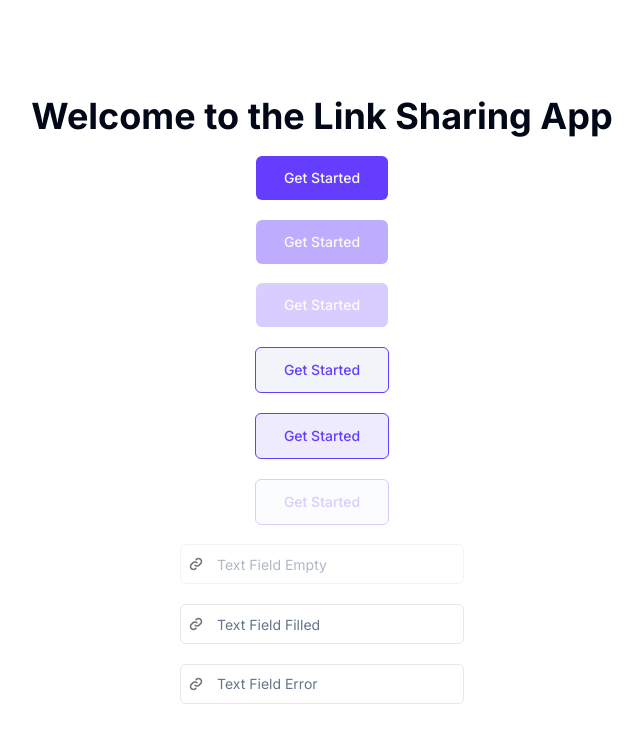
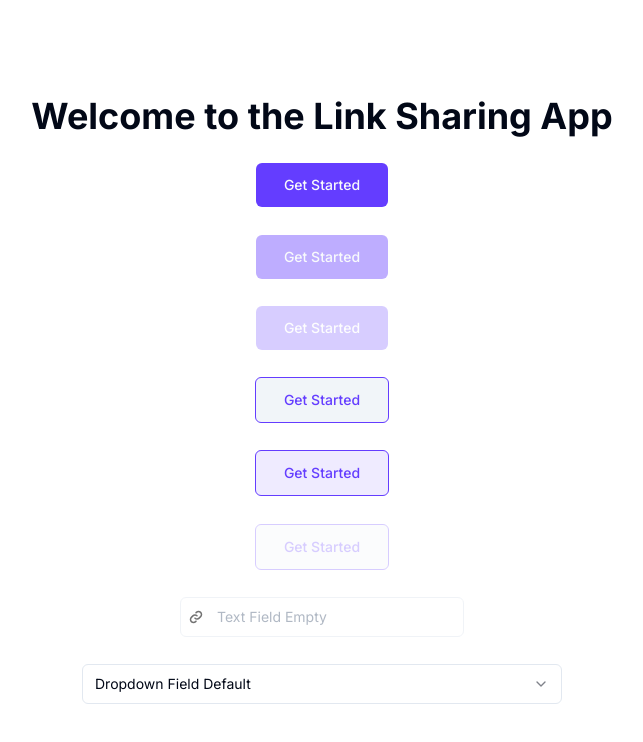
Before and after one commit to tatasadi/link-sharing-app, a Next.js app: page / in a window 1280 px wide. Shown: the top 742 px of the page, without its empty margins (318-961 px from the left). Built offline with nearby package versions, Linux system fonts and the light colour scheme.

Commit message:
add inputicon und select

```diff
--- a/app/page.tsx
+++ b/app/page.tsx
@@ -1,6 +1,14 @@
+import InputWithIcon from '@/components/ui/inputWithIcon'
 import { Button } from '@/components/ui/button'
-import { Input } from '@/components/ui/input'
+import { Input } from '@/components/ui/Input'
 import Image from 'next/image'
+import {
+	Select,
+	SelectContent,
+	SelectItem,
+	SelectTrigger,
+	SelectValue,
+} from '@/components/ui/select'
 
 export default function Home() {
 	return (
@@ -18,39 +26,17 @@ export default function Home() {
 			<Button variant="secondary" className="opacity-25">
 				Get Started
 			</Button>
-			<div className="flex relative">
-				<Input
-					type="text"
-					placeholder="Text Field Empty"
-					className="px-9 py-3 opacity-50"
-				/>
-				<img
-					src="/icon-arrow.svg"
-					className="absolute top-3 left-2"
-				/>
-			</div>
-			<div className="flex relative">
-				<Input
-					type="text"
-					placeholder="Text Field Filled"
-					className="cursor-pointer px-9 py-3 hover:border-royal-violet hover:box-shadow:0px 0px 32px 0px rgba(99, 60, 255, 0.25)"
-				/>
-				<img
-					src="/icon-arrow.svg"
-					className="absolute top-3 left-2"
-				/>
-			</div>
-			<div className="flex relative">
-				<Input
-					type="text"
-					placeholder="Text Field Error"
-					className="cursor-pointer px-9 py-3"
-				/>
-				<img
-					src="/icon-arrow.svg"
-					className="absolute top-3 left-2"
-				/>
-			</div>
+			<InputWithIcon />
+			<Select>
+				<SelectTrigger className="max-w-[30rem]">
+					<SelectValue placeholder="Dropdown Field Default" />
+				</SelectTrigger>
+				<SelectContent>
+					<SelectItem value="light">Item 1</SelectItem>
+					<SelectItem value="dark">Item 2</SelectItem>
+					<SelectItem value="system">Item 3</SelectItem>
+				</SelectContent>
+			</Select>
 		</main>
 	)
 }
--- a/components/ui/button.tsx
+++ b/components/ui/button.tsx
@@ -5,7 +5,7 @@ import { cva, type VariantProps } from 'class-variance-authority'
 import { cn } from '@/lib/utils'
 
 const buttonVariants = cva(
-	'inline-flex items-center justify-center whitespace-nowrap rounded-md text-sm font-medium ring-offset-background transition-colors focus-visible:outline-none focus-visible:ring-2 focus-visible:ring-ring focus-visible:ring-offset-2 disabled:pointer-events-none disabled:opacity-50',
+	'inline-flex items-center justify-center whitespace-nowrap rounded-md text-sm font-medium ring-offset-background transition-colors focus-visible:outline-none focus-visible:ring-2 focus-visible:ring-ring focus-visible:ring-offset-2 disabled:pointer-events-none disabled:opacity-25',
 	{
 		variants: {
 			variant: {
@@ -13,8 +13,6 @@ const buttonVariants = cva(
 					'bg-primary text-primary-foreground hover:bg-primary/90',
 				destructive:
 					'bg-destructive text-destructive-foreground hover:bg-destructive/90',
-				active: 'bg-lavender-dream',
-				disabled: 'bg-primary/25',
 				outline:
 					'border border-input bg-background hover:bg-accent hover:text-accent-foreground',
 				secondary:
--- a/components/ui/input.tsx
+++ b/components/ui/input.tsx
@@ -1,6 +1,6 @@
-import * as React from "react"
+import * as React from 'react'
 
-import { cn } from "@/lib/utils"
+import { cn } from '@/lib/utils'
 
 export interface InputProps
 	extends React.InputHTMLAttributes<HTMLInputElement> {}
@@ -11,15 +11,15 @@ const Input = React.forwardRef<HTMLInputElement, InputProps>(
 			<input
 				type={type}
 				className={cn(
-          "flex h-10 w-full rounded-md border border-input bg-background px-3 py-2 text-sm ring-offset-background file:border-0 file:bg-transparent file:text-sm file:font-medium placeholder:text-muted-foreground focus-visible:outline-none focus-visible:ring-2 focus-visible:ring-ring focus-visible:ring-offset-2 disabled:cursor-not-allowed disabled:opacity-50",
-          className
+					'flex h-10 w-full rounded-md border border-input bg-background px-9 py-3 cursor-pointer hover:border-royal-violet hover:shadow-[0px_0px_32px_0px_rgba(99,60,255,0.25)] text-sm ring-offset-background file:border-0 file:bg-transparent file:text-sm file:font-medium placeholder:text-muted-foreground focus-visible:outline-none focus-visible:ring-2 focus-visible:ring-ring focus-visible:ring-offset-2 disabled:cursor-not-allowed disabled:opacity-50',
+					className,
 				)}
 				ref={ref}
 				{...props}
 			/>
 		)
-  }
+	},
 )
-Input.displayName = "Input"
+Input.displayName = 'Input'
 
 export { Input }
--- /dev/null
+++ b/components/ui/inputWithIcon.tsx
@@ -0,0 +1,18 @@
+import * as React from 'react'
+import { Input } from './Input'
+export default function InputWithIcon() {
+	return (
+		<div className="flex relative">
+			<Input
+				type="text"
+				placeholder="Text Field Empty"
+				className="px-9 py-3 opacity-50"
+			/>
+			<img
+				src="/icon-arrow.svg"
+				className="absolute top-3 left-2"
+				alt="icon"
+			/>
+		</div>
+	)
+}
--- /dev/null
+++ b/components/ui/select.tsx
@@ -0,0 +1,168 @@
+'use client'
+
+import * as React from 'react'
+import * as SelectPrimitive from '@radix-ui/react-select'
+import { Check, ChevronDown, ChevronUp } from 'lucide-react'
+
+import { cn } from '@/lib/utils'
+
+const Select = SelectPrimitive.Root
+
+const SelectGroup = SelectPrimitive.Group
+
+const SelectValue = SelectPrimitive.Value
+
+const SelectTrigger = React.forwardRef<
+	React.ElementRef<typeof SelectPrimitive.Trigger>,
+	React.ComponentPropsWithoutRef<typeof SelectPrimitive.Trigger>
+>(({ className, children, ...props }, ref) => (
+	<SelectPrimitive.Trigger
+		ref={ref}
+		className={cn(
+			'flex h-10 w-full items-center justify-between rounded-md border border-input bg-background px-3 py-2 text-sm ring-offset-background placeholder:text-muted-foreground focus:outline-none focus:ring-2 focus:ring-ring focus:ring-offset-2 disabled:cursor-not-allowed disabled:opacity-50 [&>span]:line-clamp-1',
+			className,
+		)}
+		{...props}
+	>
+		{children}
+		<SelectPrimitive.Icon asChild>
+			<ChevronDown className="h-4 w-4 opacity-50" />
+		</SelectPrimitive.Icon>
+	</SelectPrimitive.Trigger>
+))
+SelectTrigger.displayName = SelectPrimitive.Trigger.displayName
+
+const SelectScrollUpButton = React.forwardRef<
+	React.ElementRef<typeof SelectPrimitive.ScrollUpButton>,
+	React.ComponentPropsWithoutRef<
+		typeof SelectPrimitive.ScrollUpButton
+	>
+>(({ className, ...props }, ref) => (
+	<SelectPrimitive.ScrollUpButton
+		ref={ref}
+		className={cn(
+			'flex cursor-default items-center justify-center py-1',
+			className,
+		)}
+		{...props}
+	>
+		<ChevronUp className="h-4 w-4" />
+	</SelectPrimitive.ScrollUpButton>
+))
+SelectScrollUpButton.displayName =
+	SelectPrimitive.ScrollUpButton.displayName
+
+const SelectScrollDownButton = React.forwardRef<
+	React.ElementRef<typeof SelectPrimitive.ScrollDownButton>,
+	React.ComponentPropsWithoutRef<
+		typeof SelectPrimitive.ScrollDownButton
+	>
+>(({ className, ...props }, ref) => (
+	<SelectPrimitive.ScrollDownButton
+		ref={ref}
+		className={cn(
+			'flex cursor-default items-center justify-center py-1',
+			className,
+		)}
+		{...props}
+	>
+		<ChevronDown className="h-4 w-4" />
+	</SelectPrimitive.ScrollDownButton>
+))
+SelectScrollDownButton.displayName =
+	SelectPrimitive.ScrollDownButton.displayName
+
+const SelectContent = React.forwardRef<
+	React.ElementRef<typeof SelectPrimitive.Content>,
+	React.ComponentPropsWithoutRef<typeof SelectPrimitive.Content>
+>(({ className, children, position = 'popper', ...props }, ref) => (
+	<SelectPrimitive.Portal>
+		<SelectPrimitive.Content
+			ref={ref}
+			className={cn(
+				'relative z-50 max-h-96 min-w-[8rem] overflow-hidden rounded-md border bg-popover text-popover-foreground shadow-md data-[state=open]:animate-in data-[state=closed]:animate-out data-[state=closed]:fade-out-0 data-[state=open]:fade-in-0 data-[state=closed]:zoom-out-95 data-[state=open]:zoom-in-95 data-[side=bottom]:slide-in-from-top-2 data-[side=left]:slide-in-from-right-2 data-[side=right]:slide-in-from-left-2 data-[side=top]:slide-in-from-bottom-2',
+				position === 'popper' &&
+					'data-[side=bottom]:translate-y-1 data-[side=left]:-translate-x-1 data-[side=right]:translate-x-1 data-[side=top]:-translate-y-1',
+				className,
+			)}
+			position={position}
+			{...props}
+		>
+			<SelectScrollUpButton />
+			<SelectPrimitive.Viewport
+				className={cn(
+					'p-1',
+					position === 'popper' &&
+						'h-[var(--radix-select-trigger-height)] w-full min-w-[var(--radix-select-trigger-width)]',
+				)}
+			>
+				{children}
+			</SelectPrimitive.Viewport>
+			<SelectScrollDownButton />
+		</SelectPrimitive.Content>
+	</SelectPrimitive.Portal>
+))
+SelectContent.displayName = SelectPrimitive.Content.displayName
+
+const SelectLabel = React.forwardRef<
+	React.ElementRef<typeof SelectPrimitive.Label>,
+	React.ComponentPropsWithoutRef<typeof SelectPrimitive.Label>
+>(({ className, ...props }, ref) => (
+	<SelectPrimitive.Label
+		ref={ref}
+		className={cn(
+			'py-1.5 pl-8 pr-2 text-sm font-semibold',
+			className,
+		)}
+		{...props}
+	/>
+))
+SelectLabel.displayName = SelectPrimitive.Label.displayName
+
+const SelectItem = React.forwardRef<
+	React.ElementRef<typeof SelectPrimitive.Item>,
+	React.ComponentPropsWithoutRef<typeof SelectPrimitive.Item>
+>(({ className, children, ...props }, ref) => (
+	<SelectPrimitive.Item
+		ref={ref}
+		className={cn(
+			'relative flex w-full cursor-default select-none items-center rounded-sm py-1.5 pl-8 pr-2 text-sm outline-none focus:bg-accent focus:text-accent-foreground data-[disabled]:pointer-events-none data-[disabled]:opacity-50',
+			className,
+		)}
+		{...props}
+	>
+		<span className="absolute left-2 flex h-3.5 w-3.5 items-center justify-center">
+			<SelectPrimitive.ItemIndicator>
+				<Check className="h-4 w-4" />
+			</SelectPrimitive.ItemIndicator>
+		</span>
+
+		<SelectPrimitive.ItemText>{children}</SelectPrimitive.ItemText>
+	</SelectPrimitive.Item>
+))
+SelectItem.displayName = SelectPrimitive.Item.displayName
+
+const SelectSeparator = React.forwardRef<
+	React.ElementRef<typeof SelectPrimitive.Separator>,
+	React.ComponentPropsWithoutRef<typeof SelectPrimitive.Separator>
+>(({ className, ...props }, ref) => (
+	<SelectPrimitive.Separator
+		ref={ref}
+		className={cn('-mx-1 my-1 h-px bg-muted', className)}
+		{...props}
+	/>
+))
+SelectSeparator.displayName = SelectPrimitive.Separator.displayName
+
+export {
+	Select,
+	SelectGroup,
+	SelectValue,
+	SelectTrigger,
+	SelectContent,
+	SelectLabel,
+	SelectItem,
+	SelectSeparator,
+	SelectScrollUpButton,
+	SelectScrollDownButton,
+}
--- a/package.json
+++ b/package.json
@@ -11,6 +11,7 @@
     "build-storybook": "storybook build"
   },
   "dependencies": {
+    "@radix-ui/react-select": "^2.1.1",
     "@radix-ui/react-slot": "^1.1.0",
     "class-variance-authority": "^0.7.0",
     "clsx": "^2.1.1",
```
Also changed, not shown: 1 other file (tests, documents, lock files or other folders). Lines whose indentation alone changed are shown as unchanged.
